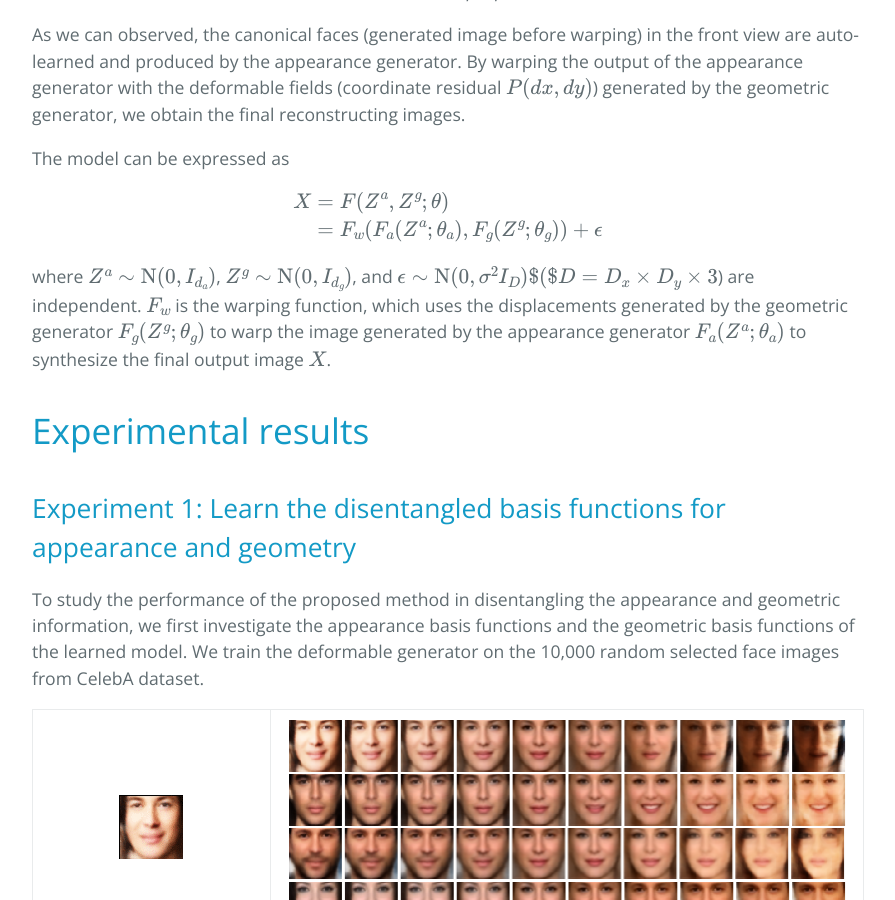
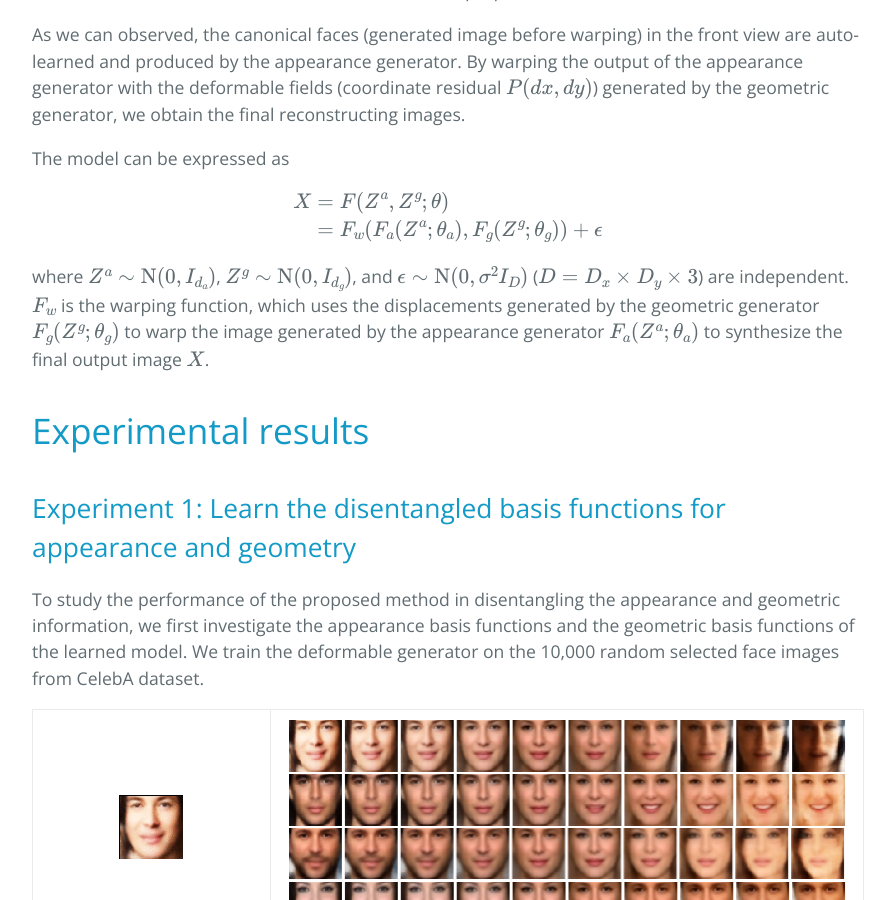
Before and after one commit to andyxingxl/Deformable-generator, a Jekyll site: the page built from index.md, in a window 1280 px wide and 900 px high, scrolled down 1908 px. Shown: the whole window, without its empty margins (192-1087 px from the left). Built offline with Jekyll 4.4.1, drawn with Linux system fonts in a browser that asks for light colours; formulas are drawn with MathJax 3.

```diff
--- a/index.md
+++ b/index.md
@@ -49,7 +49,7 @@ $$
   \end{split}
 $$
 
-where $$Z^a \sim {\rm N}(0, I_{d_a})$$, $$Z^g \sim {\rm N}(0, I_{d_g})$$, and $$\epsilon \sim {\rm N}(0, \sigma^2 I_D)$ ($D = D_x \times D_y \times 3$$) are independent.
+where $$Z^a \sim {\rm N}(0, I_{d_a})$$, $$Z^g \sim {\rm N}(0, I_{d_g})$$, and $$\epsilon \sim {\rm N}(0, \sigma^2 I_D)$$ ($$D = D_x \times D_y \times 3$$) are independent.
 $$F_w$$ is the warping function, which uses the displacements generated by the geometric generator $$F_g(Z^g;\theta_g)$$ to warp the image generated by the appearance generator $$F_a(Z^a;\theta_a)$$ to synthesize the final output image $$X$$.
 
 <a name="experimental_results"></a>
```
